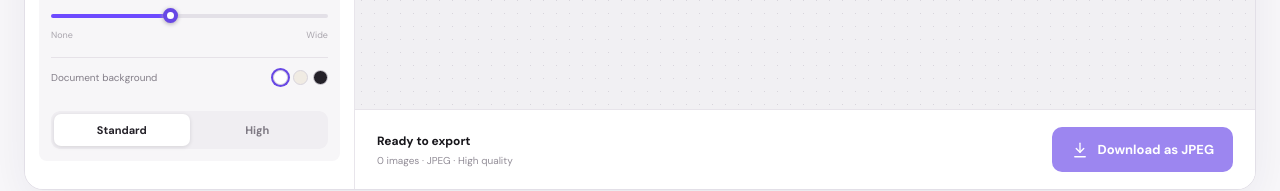
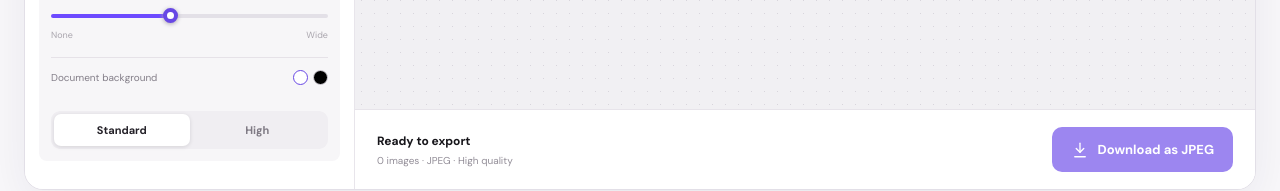
Before and after one commit to baky91/tiktok-slides-merger, a React (Vite) app in the folder frontend/: page / in a window 1280 px wide. Both pictures are taken after a click on the button "Advanced settings". Shown: the part 979-1170 px from the top of the page. Built offline with nearby package versions, Linux system fonts and the light colour scheme.

Commit message:
feat: Implémentation bouton pour changer la couleur du fond

```diff
--- a/frontend/src/App.tsx
+++ b/frontend/src/App.tsx
@@ -134,11 +134,13 @@ function App() {
             format={format}
             quality={quality}
             spacing={spacing}
+            background={background}
             onLayoutChange={setLayout}
             onColumnsChange={setColumns}
             onFormatChange={setFormat}
             onQualityChange={setQuality}
             onSpacingChange={setSpacing}
+            onBackgroundChange={setBackground}
           />
 
           <QuickSettings
--- a/frontend/src/components/AdvancedSettings.tsx
+++ b/frontend/src/components/AdvancedSettings.tsx
@@ -1,13 +1,15 @@
 import { useState } from 'react'
 import { Button } from './Button'
 import { Icon } from './Icon'
-import { Quality } from '../types'
+import { Background, Quality } from '../types'
 
 type AdvancedSettingsProps = {
   spacing: number
   onSpacingChange: (spacing: number) => void
   quality: Quality
   onQualityChange: (quality: Quality) => void
+  background: string
+  onBackgroundChange: (background: string) => void
 }
 
 export function AdvancedSettings({
@@ -15,6 +17,8 @@ export function AdvancedSettings({
   onSpacingChange,
   quality,
   onQualityChange,
+  background,
+  onBackgroundChange,
 }: AdvancedSettingsProps) {
   const [open, setOpen] = useState(false)
 
@@ -48,9 +52,14 @@ export function AdvancedSettings({
           <div className="background-setting">
             <span>Document background</span>
             <div className="color-options">
-              <i className="selected" />
-              <i />
-              <i />
+              {Object.values(Background).map((item) => (
+                <i
+                  key={item}
+                  className={background === item ? 'selected' : ''}
+                  style={{ background: item }}
+                  onClick={() => onBackgroundChange(item)}
+                ></i>
+              ))}
             </div>
           </div>
 
--- a/frontend/src/components/ControlsPanel.tsx
+++ b/frontend/src/components/ControlsPanel.tsx
@@ -12,11 +12,13 @@ type ControlsPanelProps = {
   format: Format
   quality: Quality
   spacing: number
+  background: string
   onLayoutChange: (layout: Layout) => void
   onColumnsChange: (columns: number) => void
   onFormatChange: (format: Format) => void
   onQualityChange: (quality: Quality) => void
   onSpacingChange: (spacing: number) => void
+  onBackgroundChange: (background: string) => void
 }
 
 export function ControlsPanel({
@@ -27,11 +29,13 @@ export function ControlsPanel({
   format,
   quality,
   spacing,
+  background,
   onLayoutChange,
   onColumnsChange,
   onFormatChange,
   onQualityChange,
   onSpacingChange,
+  onBackgroundChange,
 }: ControlsPanelProps) {
   return (
     <aside className="controls-panel">
@@ -104,6 +108,8 @@ export function ControlsPanel({
         onSpacingChange={onSpacingChange}
         quality={quality}
         onQualityChange={onQualityChange}
+        background={background}
+        onBackgroundChange={onBackgroundChange}
       />
     </aside>
   )
--- a/frontend/src/index.css
+++ b/frontend/src/index.css
@@ -530,16 +530,9 @@ main {
   border: 1px solid #d8d4dc;
 }
 
-.color-options i:nth-child(2) {
-  background: #f0ebe3;
-}
-
-.color-options i:nth-child(3) {
-  background: #242129;
-}
-
 .color-options i.selected {
-  box-shadow: 0 0 0 2px #6848e5;
+  /* box-shadow: 0 0 0 2px #6848e5; */
+  border-color: #6848e5;
 }
 
 .preview-panel {
--- a/frontend/src/types.ts
+++ b/frontend/src/types.ts
@@ -26,3 +26,9 @@ export const Status = {
   Error: 'error',
 } as const
 export type Status = (typeof Status)[keyof typeof Status]
+
+export const Background = {
+  white: '#ffffff',
+  black: '#000000',
+} as const
+export type Background = (typeof Background)[keyof typeof Background]
```
